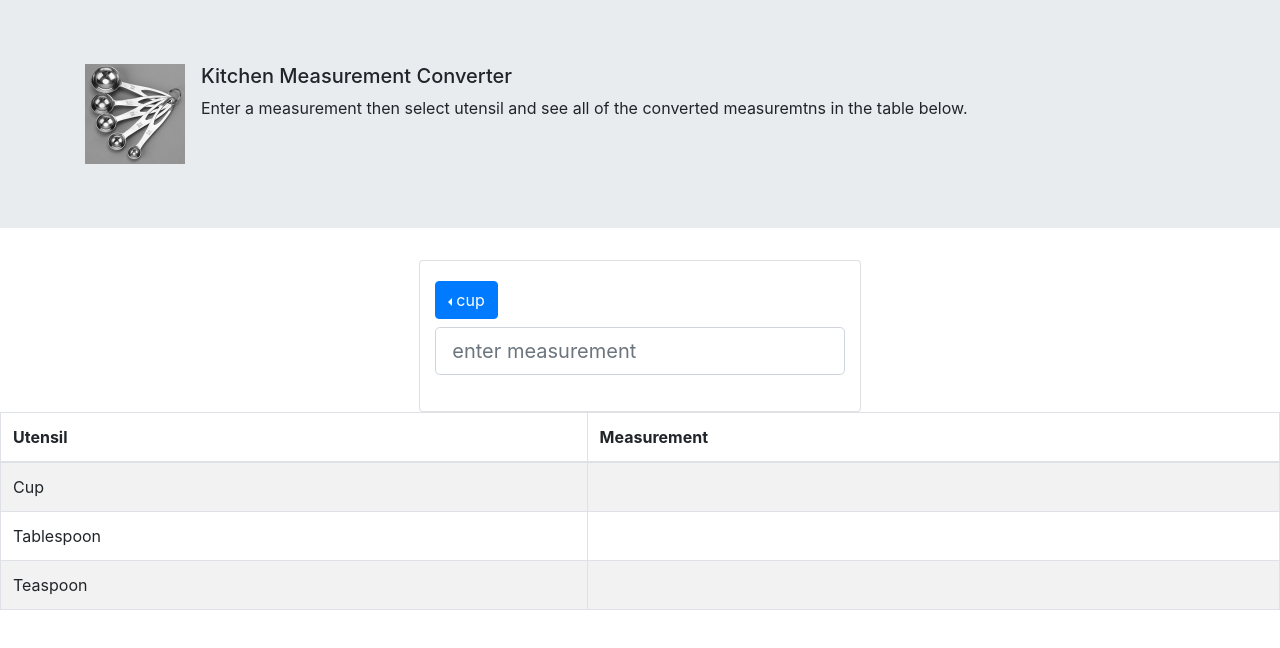
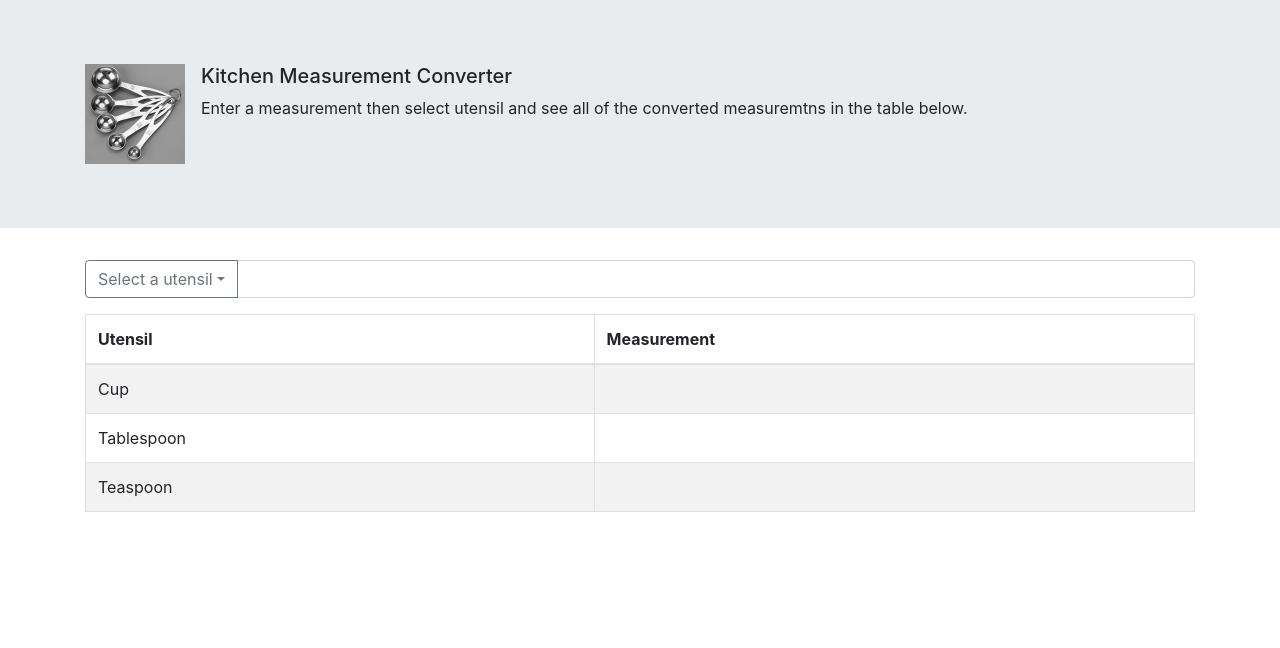
Before and after one commit to alexanderjessediaz/kitchen-measurement-converter, a React (Create React App) app: page / in a window 1280 px wide. Shown: the top 648 px of the page. Built offline with nearby package versions, Linux system fonts and the light colour scheme.

Commit message:
remove dropdown button group and replace with Input group. add conversion functions

```diff
--- a/src/components/UtensilCard.js
+++ b/src/components/UtensilCard.js
@@ -1,60 +1,29 @@
 import React, {Component} from 'react';
 import Dropdown from 'react-bootstrap/Dropdown';
 import DropdownButton from 'react-bootstrap/DropdownButton';
-import ButtonGroup from 'react-bootstrap/ButtonGroup';
-import Card from 'react-bootstrap/Card';
+import InputGroup from 'react-bootstrap/InputGroup';
 import Form from 'react-bootstrap/Form';
-// import CalculationTable from './CalculationTable';
+import Container from 'react-bootstrap/Container';
 
 class UtensilCard extends Component {
 
   render(){
-
     return (
-      <Card>
-        <Card.Body>
-        <Form.Group>
-          <Form.Row>
-          <>
-            <div className="mb-2">
-              {["left"].map((direction) => (
-                <DropdownButton
-                as={ButtonGroup}
-                key={direction}
-                id={`dropdown-button-drop-${direction}`}
-                drop={direction}
-                variant="primary"
-                title="cup"
-                >
-                  <Dropdown.Item
-                    eventKey={this.displayCupMeasurement}
-                    id="Cup"
-                    onSelect={this.displayCupMeasurement}
-                    active
-                  >
-                  Cup</Dropdown.Item>
-
-
-                  <Dropdown.Item eventKey="Tbsp">Tablespoon</Dropdown.Item>
-                  <Dropdown.Item eventKey="Tsp">Teaspoon</Dropdown.Item>
-                </DropdownButton>
-              ))}
-            </div>
-          </>
-              <Form.Control
-                as="input"
-                type="number"
-                size="lg"
-                placeholder="enter measurement"
-                ref={(ref) => {this.input = ref}}
-                />
-
-            </Form.Row>
-          </Form.Group>
-        </Card.Body>
-      </Card>
-
-
+       <Container>
+        <InputGroup className="mb-3">
+          <DropdownButton
+            as={InputGroup.Prepend}
+            variant="outline-secondary"
+            title="Select a utensil"
+            id="input-group-dropdown-1"
+          >
+            <Dropdown.Item href="#">Cup</Dropdown.Item>
+            <Dropdown.Item href="#">Tablespoon</Dropdown.Item>
+            <Dropdown.Item href="#">Teaspoon</Dropdown.Item>
+          </DropdownButton>
+          <Form.Control aria-describedby="basic-addon1" />
+        </InputGroup>
+       </Container>
 
     )
   }
--- a/src/components/calculationTable.js
+++ b/src/components/calculationTable.js
@@ -1,10 +1,11 @@
 import React from 'react';
 import Table from 'react-bootstrap/Table';
-// import UtensilCard from './UtensilCard'
+import Container from 'react-bootstrap/Container'
 
 const CalculationTable = props => {
 
         return (
+            <Container className="justify-content-center">
                 <Table striped bordered hover>
                     <thead>
                         <tr>
@@ -29,6 +30,7 @@ const CalculationTable = props => {
                         </tr>
                     </tbody>
                 </Table>
+            </Container>
 
 )
     }
--- a/src/utils/measurement-functions.js
+++ /dev/null
@@ -1,4 +0,0 @@
-  export const cupToTbsp = (measurement) =>{
-      return
-      // measurement/ 8
-  }
```
Also changed, not shown: src/utils/conversion-functions.js (added, +23 -0 lines). Lines whose indentation alone changed are shown as unchanged.
